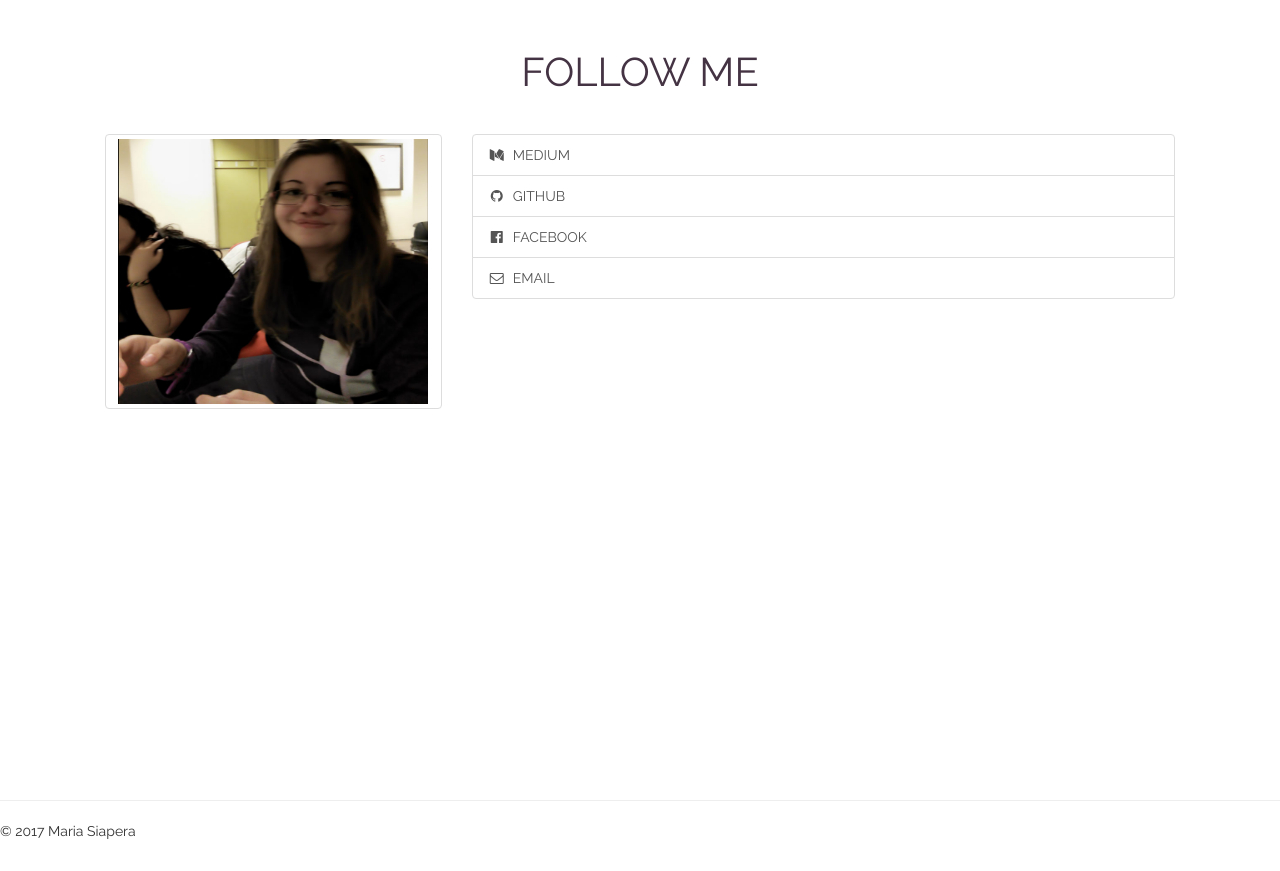
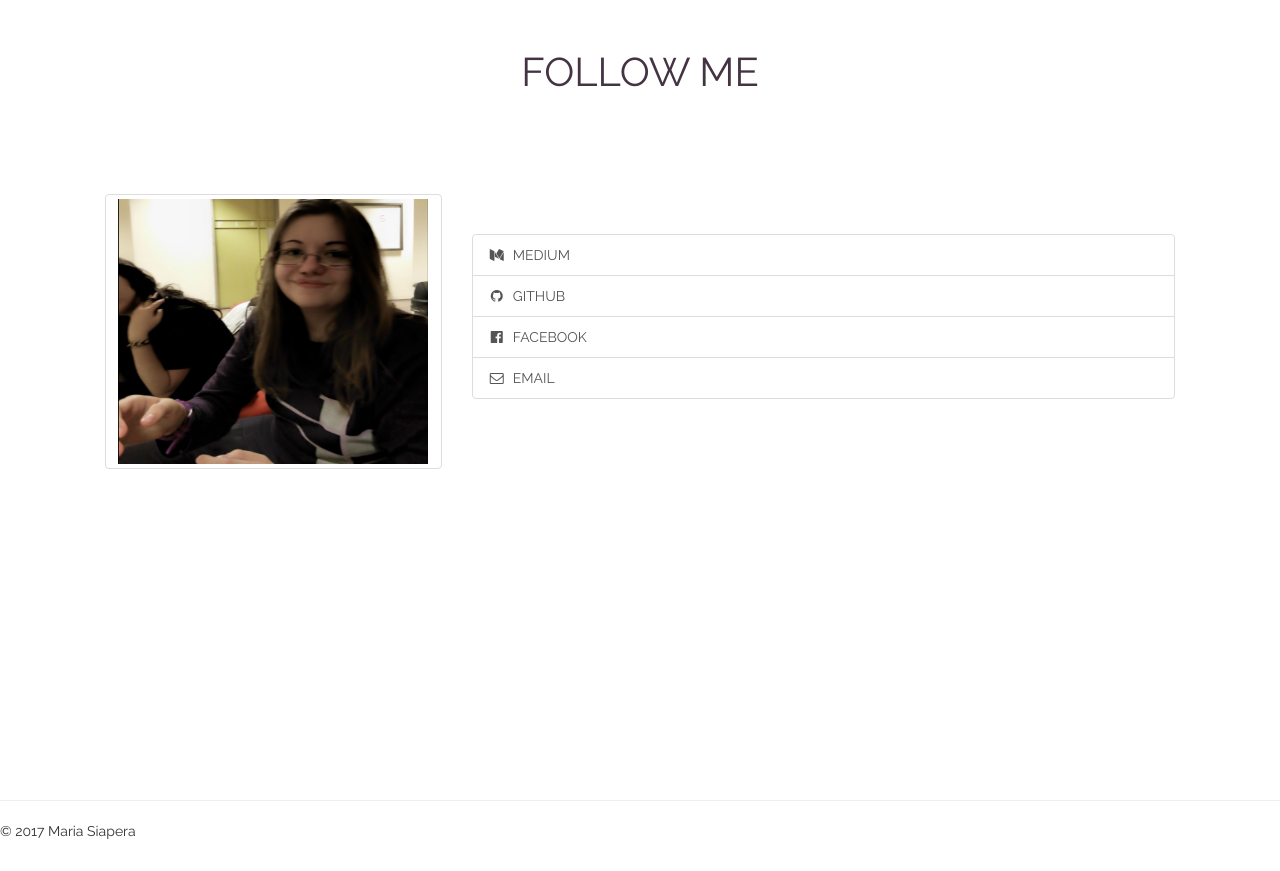
Before and after one commit to MariaSpr/portfolio, a plain HTML site: page index.html in a window 1280 px wide. Shown: the part 2500-3371 px from the top of the page. Drawn offline with Linux system fonts and the light colour scheme.

Commit message:
Social media layout

```diff
--- a/css/style.css
+++ b/css/style.css
@@ -166,3 +166,11 @@ body {
 	height:100%;
 	width:95%;
 }
+
+.social_sec_pic, .social_sec_media {
+	margin-top: 60px;
+}
+
+.social_sec_media {
+	margin-top: 100px;
+}
--- a/index.html
+++ b/index.html
@@ -136,12 +136,12 @@
             </div>
         </div>
         <div class="row">
-            <div class="col-sm-12 col-md-4">
+            <div class="col-sm-12 col-md-4 social_sec_pic">
                 <a href="#" id="prof_pic" class="thumbnail">
                     <img src="assets/img/profile_pic_web.jpg" alt="profile_pic">
                 </a>
             </div>
-            <div class="col-sm-12 col-md-8">
+            <div class="col-sm-12 col-md-8 social_sec_media">
                 <div class="list-group">
                     <a class="list-group-item" href="https://medium.com/@MariaSpr"><i class="fa fa-medium fa-fw" aria-hidden="true"></i>&nbsp; MEDIUM</a>
                     <a class="list-group-item" href="https://github.com/MariaSpr"><i class="fa fa-github fa-fw" aria-hidden="true"></i>&nbsp; GITHUB</a>
```
